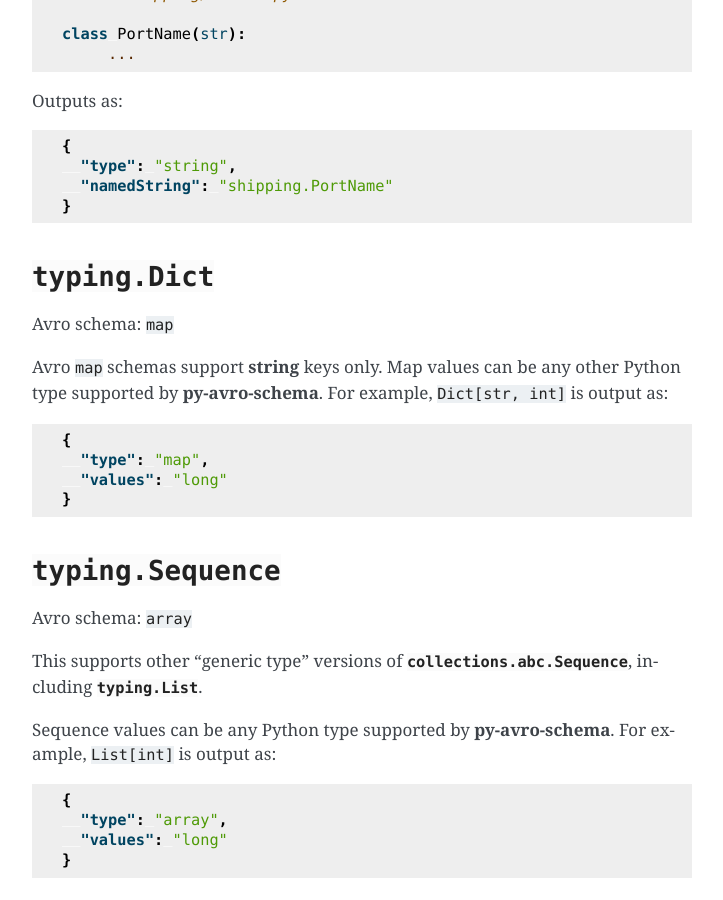
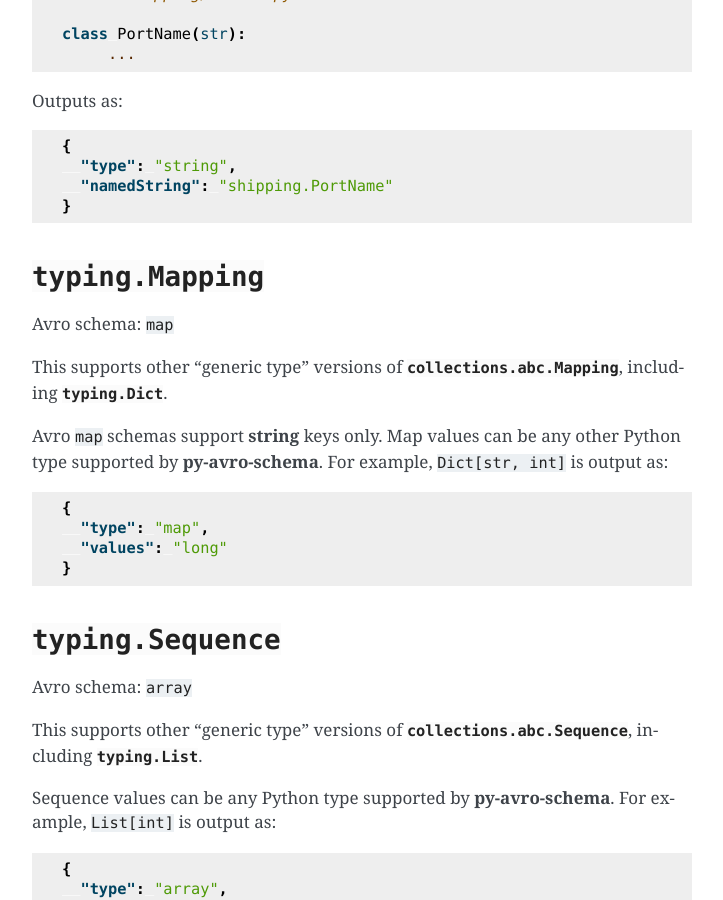
Before and after one commit to jpmorganchase/py-avro-schema, a Sphinx documentation site: the page built from docs/types.rst, in a window 1280 px wide and 900 px high, scrolled down 6192 px. Shown: the whole window, without its empty margins (388-1111 px from the left). Built offline with Sphinx 7.4.7, drawn with Linux system fonts in a browser that asks for light colours; some of the changed text lies outside the part shown.

Commit message:
Dict is really any Mapping

```diff
--- a/docs/types.rst
+++ b/docs/types.rst
@@ -312,10 +312,12 @@ Outputs as:
    }
 
 
-:class:`typing.Dict`
---------------------
+:class:`typing.Mapping`
+-----------------------
 
 Avro schema: ``map``
+
+This supports other "generic type" versions of :class:`collections.abc.Mapping`, including :class:`typing.Dict`.
 
 Avro ``map`` schemas support **string** keys only. Map values can be any other Python type supported by **py-avro-schema**. For example, ``Dict[str, int]`` is output as:
 
```
